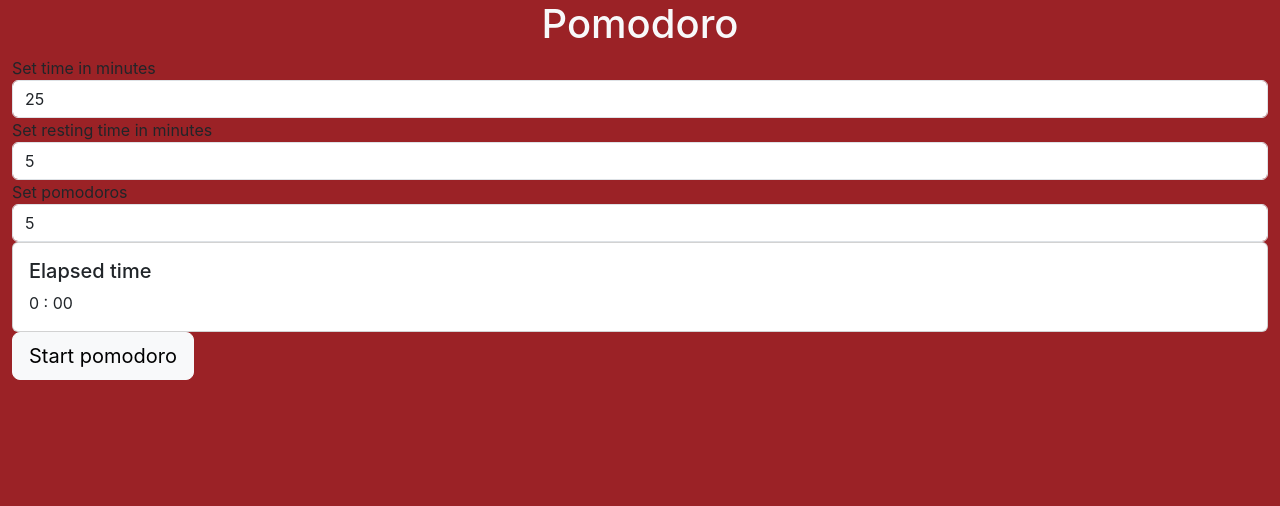
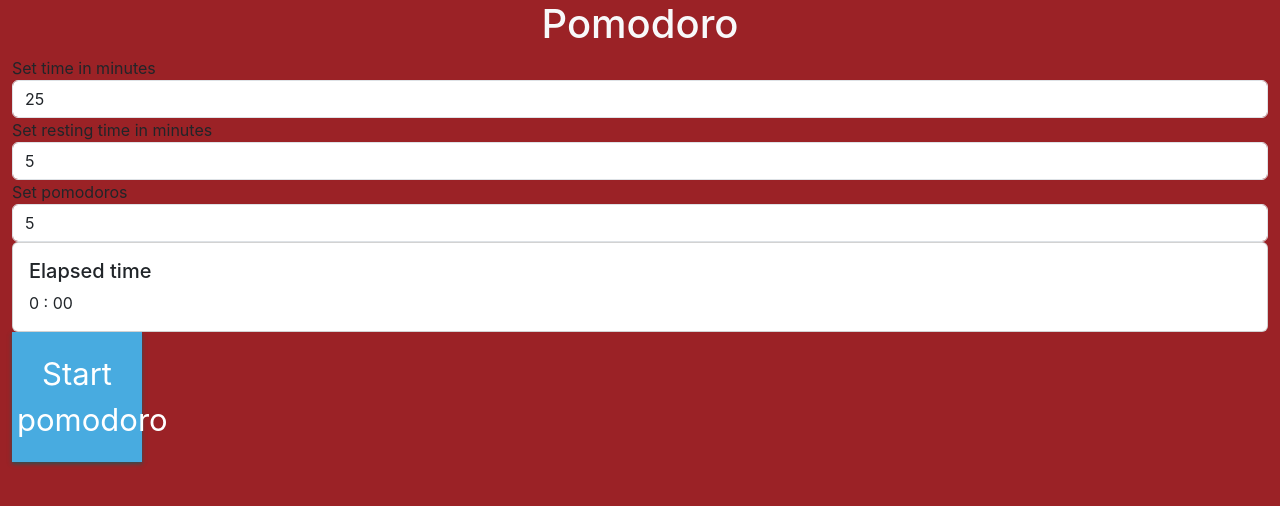
Before and after one commit to extremito/pomodoro-web-app, a React (Create React App) app: page / in a window 1280 px wide. Shown: the top 506 px of the page. Built offline with nearby package versions, Linux system fonts and the light colour scheme.

Commit message:
Timer Main Button component update

```diff
--- /dev/null
+++ b/src/components/TimerMainButton/TimerMainButton.scss
@@ -0,0 +1,21 @@
+.timer-button {
+  background-color: #48abe0;
+  color: white;
+  border: none;
+  padding: 5px;
+  font-size: 31px;
+  height: 130px;
+  width: 130px;
+  box-shadow: 0 2px 4px darkslategray;
+  cursor: pointer;
+  transition: all 0.2s ease;
+}
+
+.timer-button:hover {
+  background-color: #65b9e6;
+}
+
+.timer-button:active {
+  box-shadow: 0 0 2px darkslategray;
+  transform: translateY(2px);
+}
--- a/src/components/TimerMainButton/TimerMainButton.tsx
+++ b/src/components/TimerMainButton/TimerMainButton.tsx
@@ -1,23 +1,41 @@
 import React, { MouseEventHandler } from "react";
 
 interface ITimerMainButton {
+  callback: MouseEventHandler<HTMLButtonElement>;
   started: boolean;
+  paused: boolean;
   restStage: boolean;
-  callback: MouseEventHandler<HTMLButtonElement>;
 }
+
+const getButtonText = (
+  started: boolean,
+  paused: boolean,
+  restStage: boolean
+) => {
+  switch (true) {
+    case !started && !paused && !restStage: {
+      return "Start pomodoro";
+    }
+    case started && paused && !restStage: {
+      return "Continue pomodoro";
+    }
+    case started && !paused && !restStage: {
+      return "Stop pomodoro";
+    }
+  }
+  return "";
+};
 
 const TimerMainButton = ({
   callback,
   started,
+  paused,
   restStage,
 }: ITimerMainButton) => {
-  const buttonTimerText = started ? "Stop pomodoro" : "Start pomodoro";
+  const buttonTimerText = getButtonText(started, paused, restStage);
+
   return (
-    <button
-      type="button"
-      className="btn btn-light btn-lg"
-      onClick={callback}
-    >
+    <button type="button" className="timer-button" onClick={callback}>
       {buttonTimerText}
     </button>
   );
```
Also changed, not shown: 1 other file (tests, documents, lock files or other folders).
